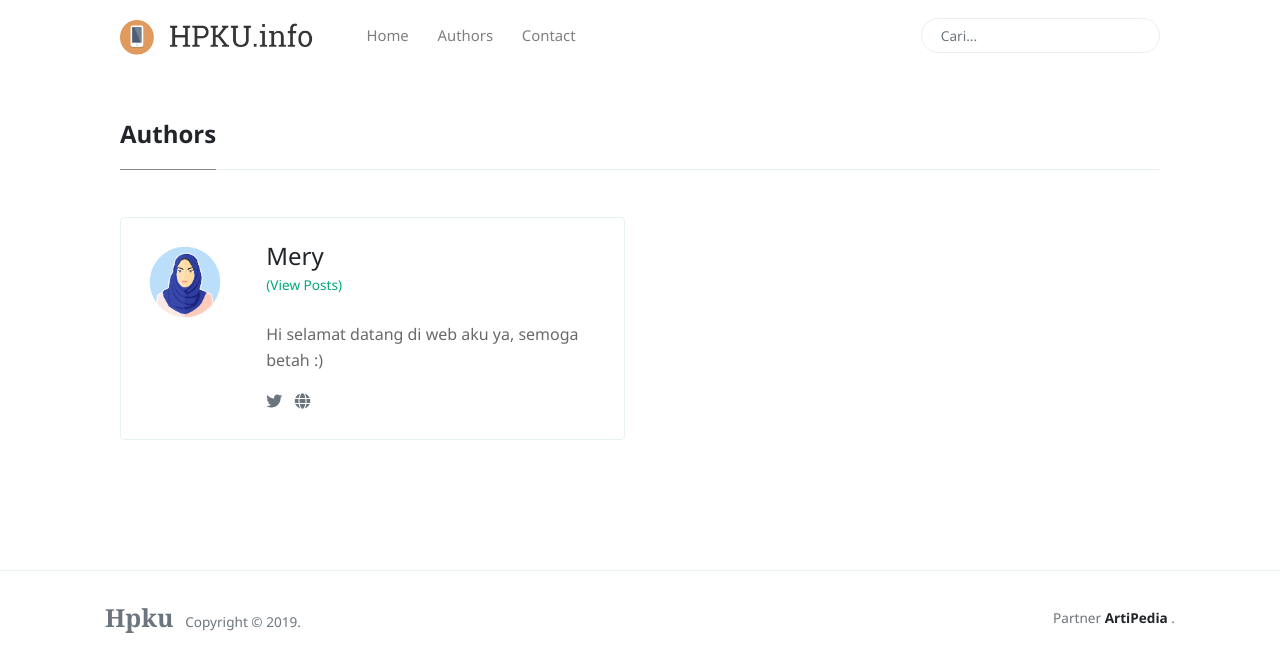
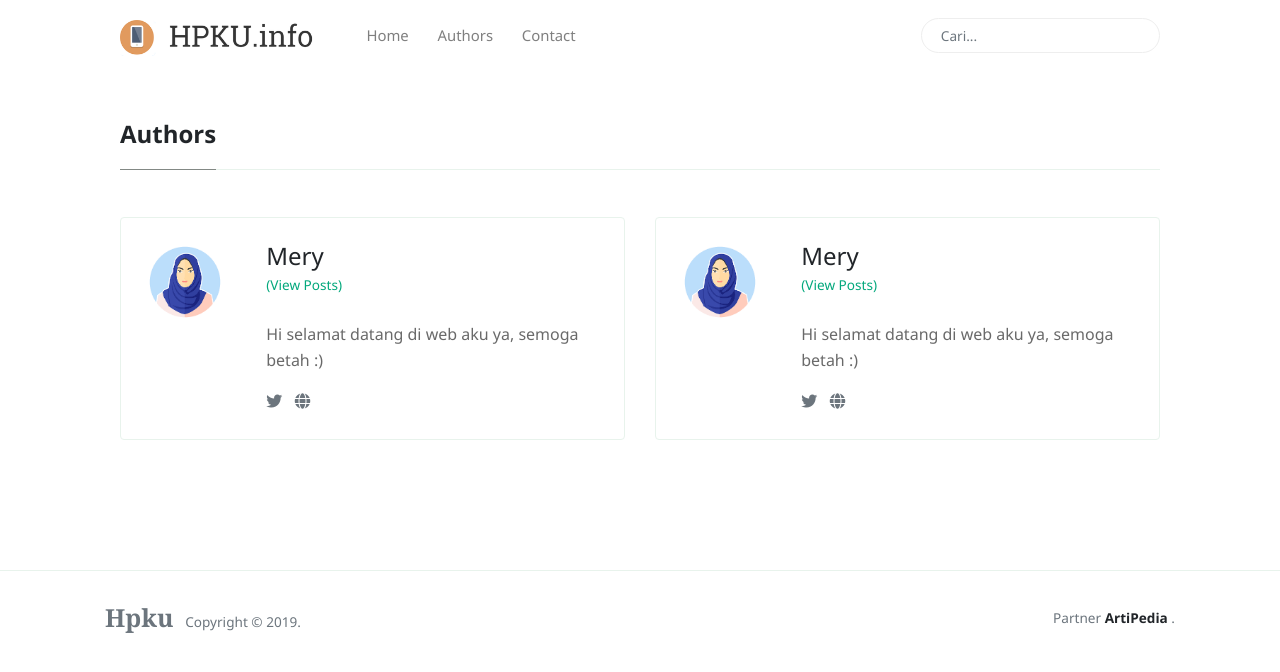
Before and after one commit to emmamery93/hpku.info, a Jekyll site: the page built from _pages/authors-list.html, in a window 1280 px wide. Shown: the top 672 px of the page. Built offline with Jekyll 4.4.1, drawn with Linux system fonts in a browser that asks for light colours; nearby versions of some CDN libraries.

Commit message:
Update _config.yml

```diff
--- a/_config.yml
+++ b/_config.yml
@@ -31,12 +31,21 @@ compress_html:
 authors:
     Mery:
       name:           Mery
-      site:           https://duniaselebriti.com/
+      site:           https://hpku.info/
       avatar:         /assets/images/avatar1.png
       bio:            "Hi selamat datang di web aku ya, semoga betah :) "
       email:          emmamery93@gmail.com
       twitter:        https://twitter.com
       facebook:       https://facebook.com/mmomery
+    Anto:
+      name:           Mery
+      site:           https://hpku.info/
+      avatar:         /assets/images/avatar1.png
+      bio:            "Hi selamat datang di web aku ya, semoga betah :) "
+      email:          emmamery93@gmail.com
+      twitter:        https://twitter.com
+      facebook:       https://facebook.com/mmomery
+
 
 # Defaults
 defaults:
@@ -46,7 +55,7 @@ defaults:
       path: "_posts"
     values:
       layout: post
-      author: Mery
+      authors: Mery
       avatar: /assets/images/avatar1.png
 
   # all pages
```
